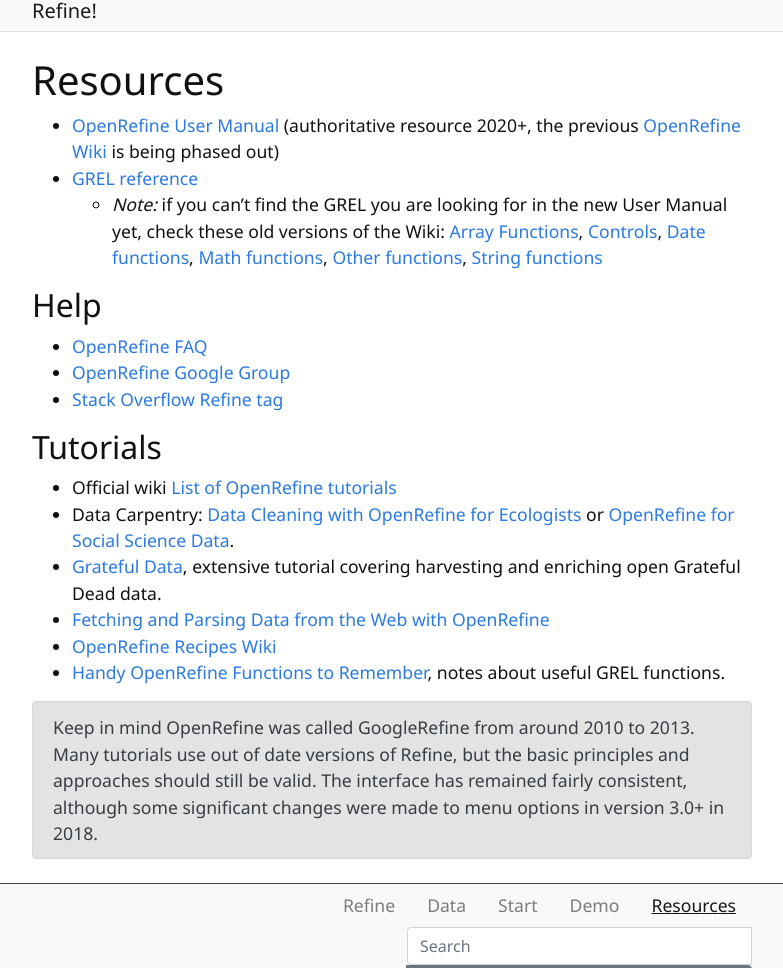
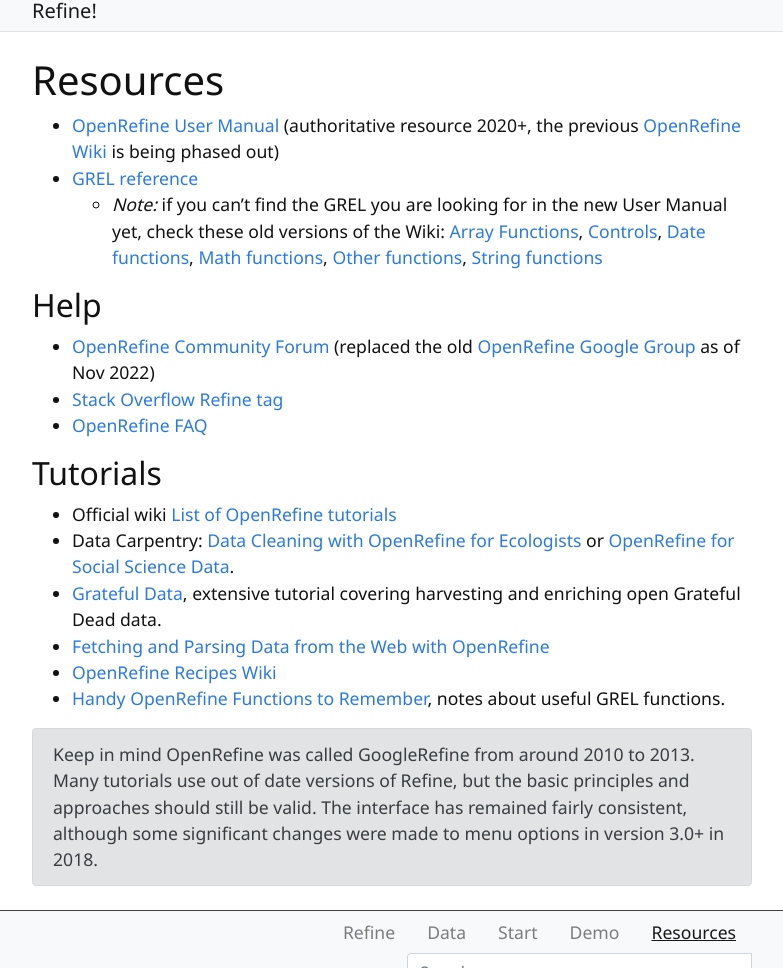
Before and after one commit to evanwill/openrefine-b, a Jekyll site: the page built from content/4-resources.md, in a window 1280 px wide, cut to the strip 121-1089 px from the top of the page. Shown: the whole strip, without its empty margins (248-1031 px from the left). Built offline with Jekyll 4.4.1, drawn with Linux system fonts in a browser that asks for light colours; comment, search, counter and statistics services are not loaded.

Commit message:
update manual links

```diff
--- a/content/4-resources.md
+++ b/content/4-resources.md
@@ -3,15 +3,15 @@ title: Resources
 nav: Resources
 ---
 
-- [OpenRefine User Manual](https://docs.openrefine.org/){:target='_blank' rel='noopener'} (authoritative resource 2020+, the previous [OpenRefine Wiki](https://github.com/OpenRefine/OpenRefine/wiki){:target='_blank' rel='noopener'} is being phased out)
-- [GREL reference](https://docs.openrefine.org/manual/grelfunctions){:target='_blank' rel='noopener'}
+- [OpenRefine User Manual](https://openrefine.org/docs){:target='_blank' rel='noopener'} (authoritative resource 2020+, the previous [OpenRefine Wiki](https://github.com/OpenRefine/OpenRefine/wiki){:target='_blank' rel='noopener'} is being phased out)
+- [GREL reference](https://openrefine.org/docs/manual/grelfunctions){:target='_blank' rel='noopener'}
     - *Note:* if you can't find the GREL you are looking for in the new User Manual yet, check these old versions of the Wiki: [Array Functions](https://github.com/OpenRefine/OpenRefine/wiki/GREL-Array-Functions/c7bfe1c2406bc8fbce51c339e7bb2acfb1f23938), [Controls](https://github.com/OpenRefine/OpenRefine/wiki/GREL-Controls/458b34f506582d0b3072fdff59f0a57f3b4862e3), [Date functions](https://github.com/OpenRefine/OpenRefine/wiki/GREL-Date-Functions/6043d9f5978b3e41b8c7b3efe5c8259d8a915b0a), [Math functions](https://github.com/OpenRefine/OpenRefine/wiki/GREL-Math-Functions/3254c5d081ec13c1cb09cf369f4ca81ac35b98a8), [Other functions](https://github.com/OpenRefine/OpenRefine/wiki/GREL-Other-Functions/2733ba54e8a3b3b39fe96764968f0cb158a1f7e9), [String functions](https://github.com/OpenRefine/OpenRefine/wiki/GREL-String-Functions/0baf855fd323b67b2ef9dd08320af8d6f40fdbc8)
 
 ## Help
 
+- [OpenRefine Community Forum](https://forum.openrefine.org/){:target='_blank' rel='noopener'} (replaced the old [OpenRefine Google Group](https://groups.google.com/g/openrefine){:target='_blank' rel='noopener'} as of Nov 2022)
+- [Stack Overflow Refine tag](https://stackoverflow.com/questions/tagged/openrefine){:target='_blank' rel='noopener'}
 - [OpenRefine FAQ](https://github.com/OpenRefine/OpenRefine/wiki/FAQ){:target='_blank' rel='noopener'}
-- [OpenRefine Google Group](https://groups.google.com/g/openrefine){:target='_blank' rel='noopener'}
-- [Stack Overflow Refine tag](https://stackoverflow.com/questions/tagged/openrefine){:target='_blank' rel='noopener'}
 
 ## Tutorials
 
```
Also changed, not shown: content/1-data.md (+2 -2 lines), content/3-demo.md (+8 -8 lines).
